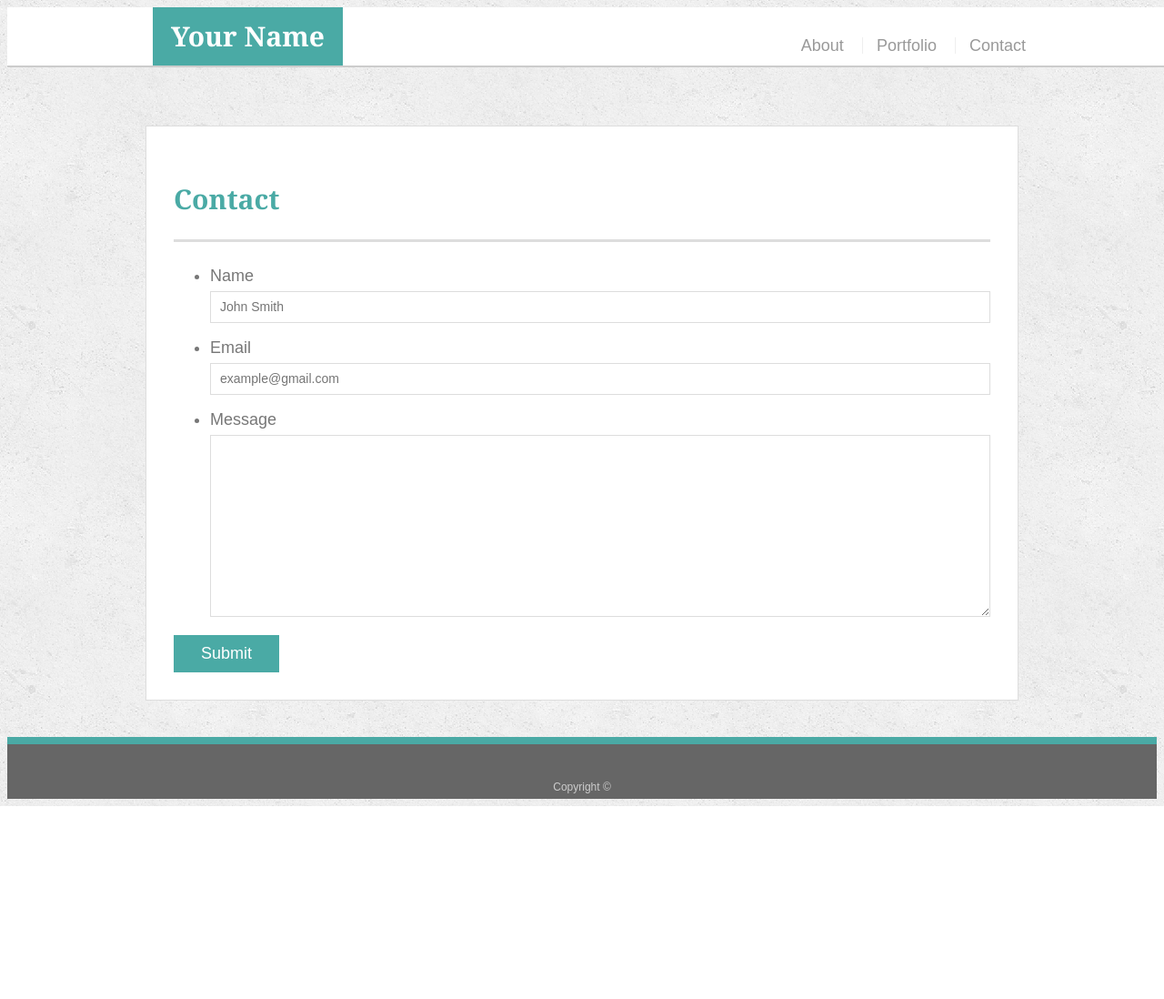
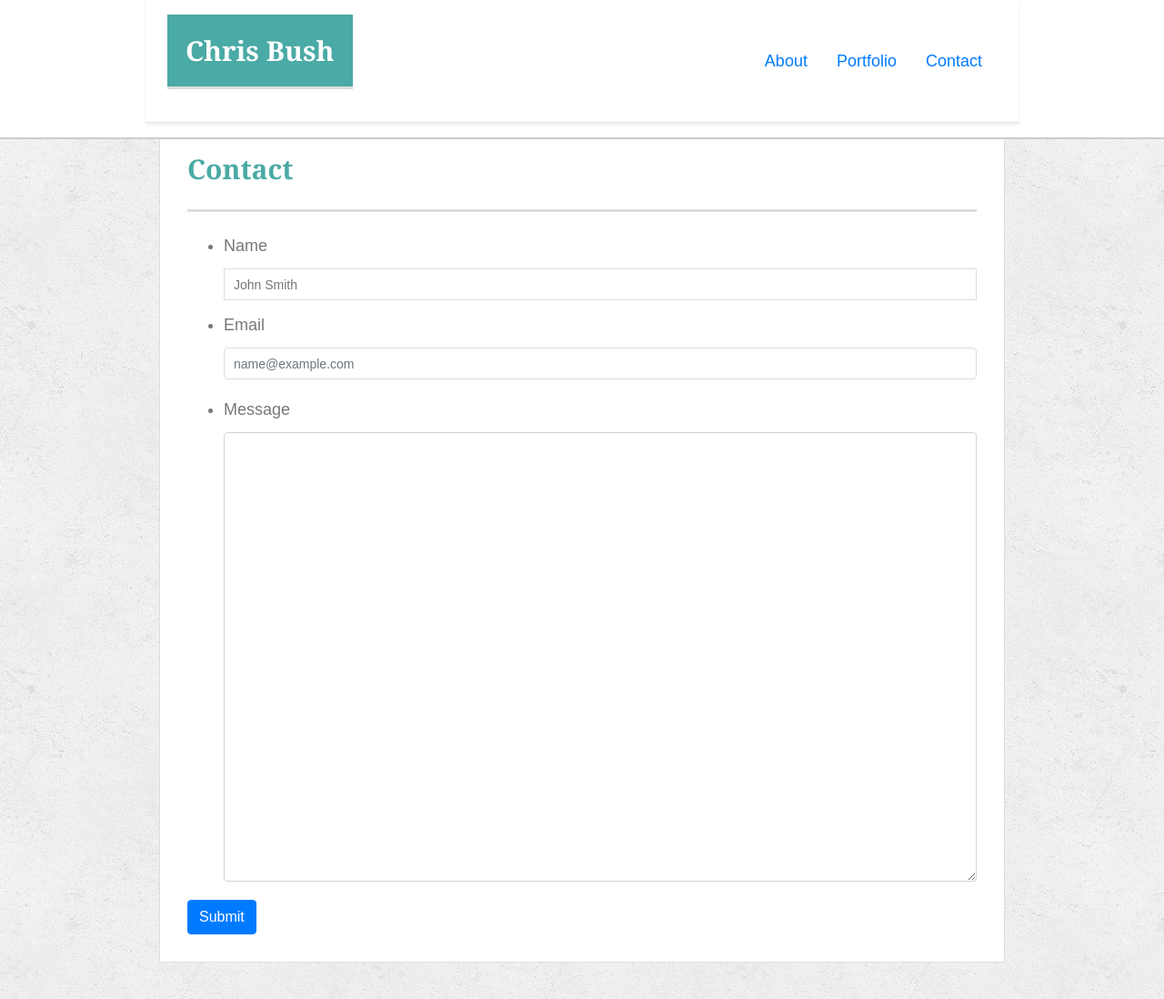
Before and after one commit to cbush2014/Homework-02-Responsive, a plain HTML site: page contact.html in a window 1280 px wide. Shown: the top 1098 px of the page at 91% size. Before the commit the page ends 886 px from the top, so only its background shows below. Drawn offline with nearby package versions, Linux system fonts and the light colour scheme.

Commit message:
update contact form

```diff
--- a/contact.html
+++ b/contact.html
@@ -3,20 +3,55 @@
 
 <head>
   <meta charset="UTF-8">
-  <title>Contact | Your Name</title>
+   <!-- add new meta tag required for Bootstrap -->
+   <meta name="viewport" content="width=device-width, initial-scale=1, shrink-to-fit=no">
+
+  <title>Contact | Chris Bush</title>
+  <link rel="stylesheet" href="https://stackpath.bootstrapcdn.com/bootstrap/4.3.1/css/bootstrap.min.css"
+  integrity="sha384-ggOyR0iXCbMQv3Xipma34MD+dH/1fQ784/j6cY/iJTQUOhcWr7x9JvoRxT2MZw1T" crossorigin="anonymous">
+<style>
+  .bd-placeholder-img {
+    font-size: 1.125rem;
+    text-anchor: middle;
+    -webkit-user-select: none;
+    -moz-user-select: none;
+    -ms-user-select: none;
+    user-select: none;
+  }
+
+  @media (min-width: 768px) {
+    .bd-placeholder-img-lg {
+      font-size: 3.5rem;
+    }
+  }
+</style>
+
   <link rel="stylesheet" type="text/css" href="assets/css/style.css">
 </head>
 
 <body>
 
   <header id="masthead">
-    <div class="container">
-      <a href="index.html" id="logo">Your Name</a>
-      <nav>
-        <a href="index.html">About</a>
-        <a href="portfolio.html">Portfolio</a>
-        <a href="contact.html">Contact</a>
-      </nav>
+    <div
+      class="container d-flex flex-column flex-md-row align-items-center p-3 px-md-4 mb-3 bg-white border-bottom shadow-sm">
+      <a class="my-0 mr-md-auto " href="index.html">
+        <h1 id="logo">Chris Bush</h1>
+      </a>
+
+      <ul class="nav justify-content-end">
+        <li class="nav-item">
+          <a class="nav-link active" href="index.html">About</a>
+        </li>
+        <li class="nav-item">
+          <a class="nav-link" href="portfolio.html">Portfolio</a>
+        </li>
+        <li class="nav-item">
+          <a class="nav-link" href="contact.html">Contact</a>
+        </li>
+        <!-- <li class="nav-item">
+          <a class="nav-link disabled" href="#" tabindex="-1" aria-disabled="true">Disabled</a>
+        </li> -->
+      </ul>
     </div>
   </header>
 
@@ -31,15 +66,22 @@
             <input type="text" id="name" name="name" placeholder="John Smith" required="required">
           </li>
           <li>
-            <label for="email">Email</label>
-            <input type="email" id="email" name="email" placeholder="example@gmail.com" required="required">
+            <div class="form-group">
+              <label for="email">Email</label>
+              <input type="email" class="form-control" id="email" name="email" placeholder="name@example.com" required="required">
+            </div>
+
           </li>
           <li>
-            <label for="message">Message</label>
-            <textarea id="message" name="message" required="required"></textarea>
+
+            <div class="form-group">
+              <label for="message">Message</label>
+              <textarea class="form-control" id="message" name="message" rows="20" required="required"></textarea>
+            </div>
           </li>
         </ul>
-        <input type="submit">
+        <button class="btn btn-primary" type="submit">Submit</button>
+        <!-- <button type="button" class="btn btn-primary btn-lg">Large button</button> -->
       </form>
 
     </section>
```
